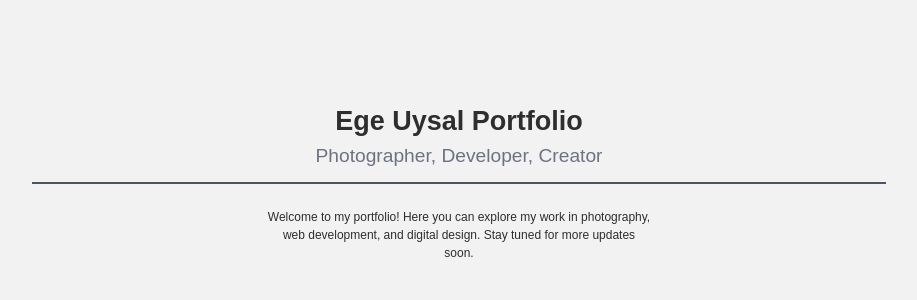
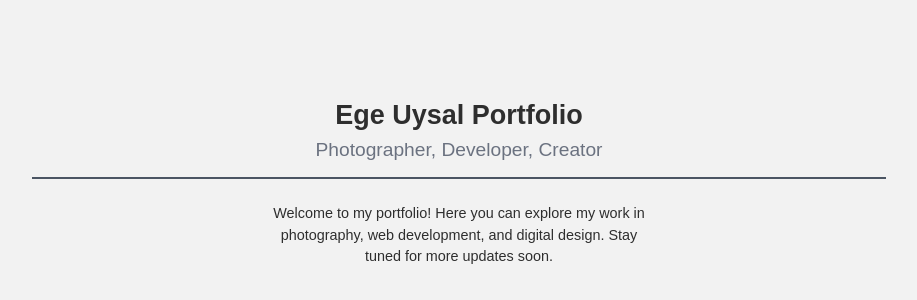
Before and after one commit to egeuysall/Portfolio, a Next.js app: page / in a window 1280 px wide. Shown: the part 210-510 px from the top of the page, without its empty margins (181-1098 px from the left). Built offline with nearby package versions, Linux system fonts and the light colour scheme.

Commit message:
Update global

```diff
--- a/app/globals.css
+++ b/app/globals.css
@@ -23,3 +23,25 @@ html {
     font-size: 81.25%;
   }
 }
+
+body {
+  font-size: 1rem;
+}
+
+@media (min-width: 1024px) {
+  body {
+    font-size: 1.1rem;
+  }
+}
+
+@media (min-width: 1280px) {
+  body {
+    font-size: 1.2rem;
+  }
+}
+
+@media (min-width: 1600px) {
+  body {
+    font-size: 1.3rem;
+  }
+}
```
